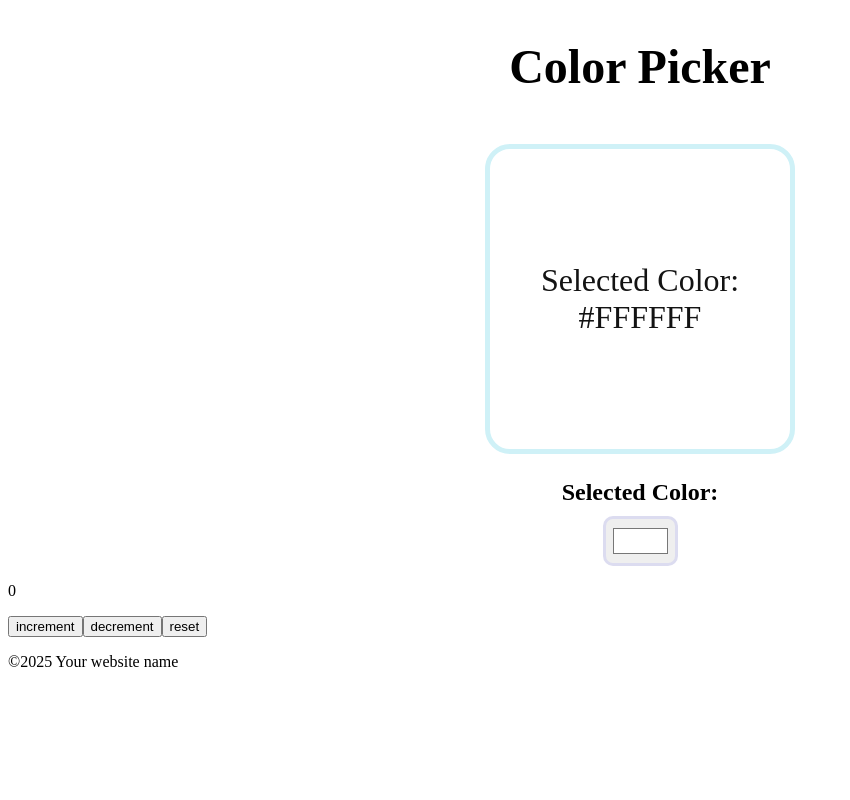
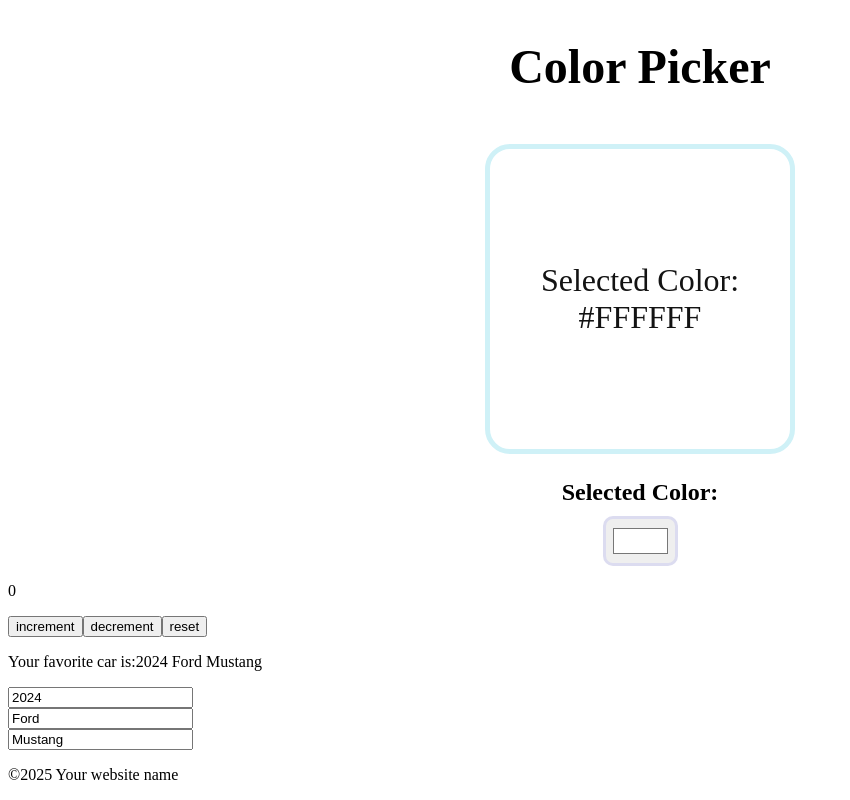
Before and after one commit to amirhoprogrammer/my-react-bro, a React (Vite) app: page / in a window 1280 px wide. Shown: the part 1869-2669 px from the top of the page, without its empty margins (0-850 px from the left). Before the commit the page ends 2556 px from the top, so only its background shows below. Built offline with nearby package versions, Linux system fonts and the light colour scheme.

Commit message:
update object in state

```diff
--- a/src/App.jsx
+++ b/src/App.jsx
@@ -8,12 +8,13 @@
 import Button1 from "./Button/Button1.jsx";
 import Button2 from "./Button2.jsx";
 import Student from "./Student.jsx";
-import UserGreeting from "./UserGreeting.jsx";
+//import UserGreeting from "./UserGreeting.jsx";
 import List from "./List.jsx";
 import MyComponent from "./MyComponent.jsx";
 import Counter from "./Counter.jsx";
 import ColorPicker from "./ColorPicker.jsx";
 import MyComponents from "./MyComponents.jsx";
+import MyComponentObject from "./MyComponentObject.jsx";
 function App() {
   const fruits = [
     { id: 1, name: "apple", calories: 95 },
@@ -49,6 +50,7 @@
       <Counter />
       <ColorPicker />
       <MyComponents />
+      <MyComponentObject />
       {/*<Student name="Ali" age="ghi" isStudent={true} />
       <Student />*/}
       {/**/}
--- /dev/null
+++ b/src/MyComponentObject.jsx
@@ -0,0 +1,28 @@
+import React, { useState } from "react";
+function MyComponentObject() {
+  const [car, setCar] = useState({ year: 2024, make: "Ford", model: "Mustang" });
+  function handleYearchange(event) {
+    //setCar({ ...car, year: 2025 });
+    //setCar({ ...car, year: event.target.value });
+    setCar((c) => ({ ...c, year: event.target.value }));
+  }
+  function handleMakechange(event) {
+    setCar((c) => ({ ...c, make: event.target.value }));
+  }
+  function handleModelchange(event) {
+    setCar((c) => ({ ...c, model: event.target.value }));
+  }
+  return (
+    <div>
+      <p>
+        Your favorite car is:{car.year} {car.make} {car.model}
+      </p>
+      <input type="number" value={car.year} onChange={handleYearchange} />
+      <br />
+      <input type="text" value={car.make} onChange={handleMakechange} />
+      <br />
+      <input type="text" value={car.model} onChange={handleModelchange} />
+    </div>
+  );
+}
+export default MyComponentObject;
```
